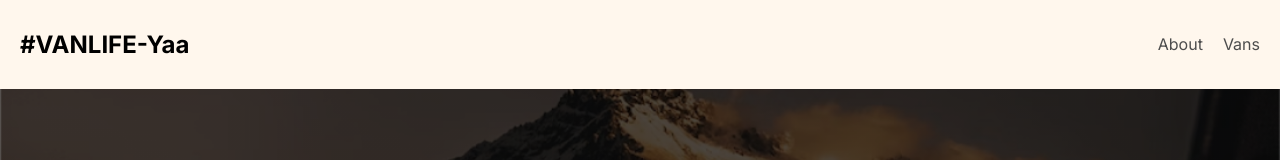
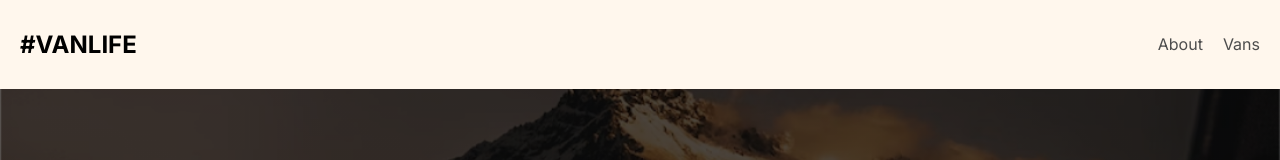
Before and after one commit to shahrozsaqibali/vanlife, a React (Create React App) app: page / in a window 1280 px wide. Shown: the top 160 px of the page. Built offline with nearby package versions, Linux system fonts and the light colour scheme.

Commit message:
Remove fun changes

```diff
--- a/src/pages/Header.jsx
+++ b/src/pages/Header.jsx
@@ -7,7 +7,7 @@ export default function Header(){
 
             <div>
                 <Link className="header-root-title"  to="/">
-                    <h2 >#VANLIFE-Yaa</h2>
+                    <h2 >#VANLIFE</h2>
                 </Link>
             </div>
 
```
